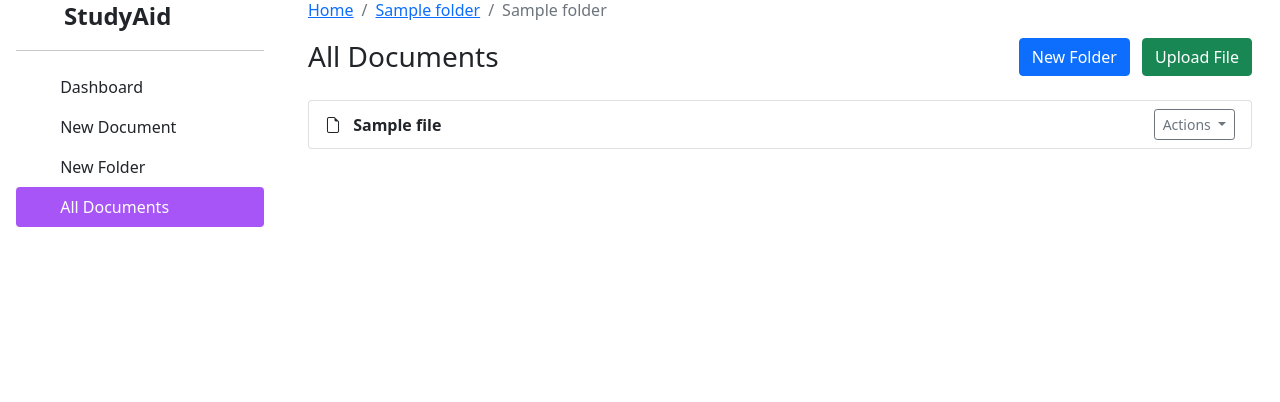
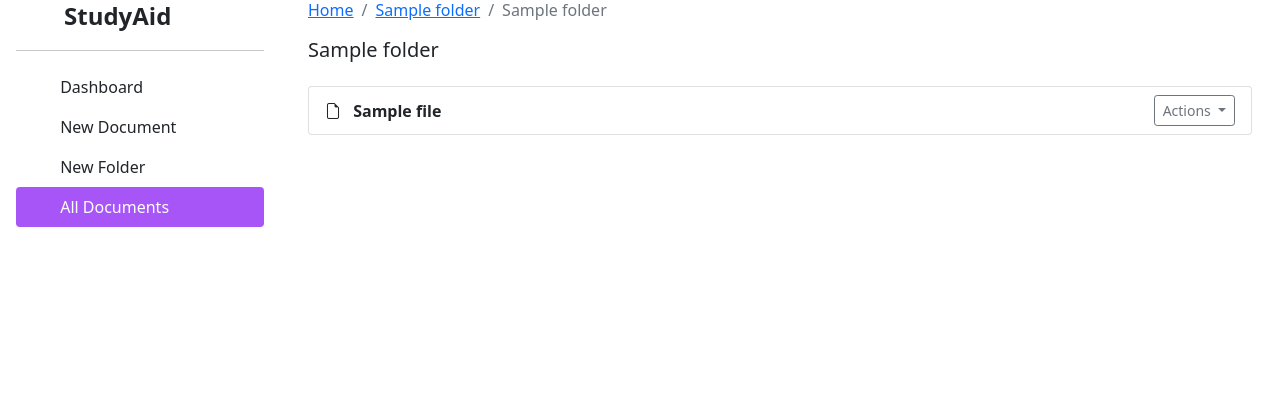
Before and after one commit to clouudo/studyaid, a PHP site: a page that uses app/models/lmModel.php in a window 1280 px wide. Shown: the part 18-420 px from the top of the page. Run offline with PHP 8.4, Linux system fonts and the light colour scheme; the visitor is signed in with stand-in values (Sample User, id 1); tables that the repository leaves empty or names only in its code hold one stand-in row (values such as "Sample post"); classes that the project's autoload settings leave out are loaded by file name.

Commit message:
Delete folder function

```diff
--- a/app/controllers/lmController.php
+++ b/app/controllers/lmController.php
@@ -48,7 +48,7 @@ class LmController
 
             if ($fileContent !== false) {
                 try {
-                    $newFileID = $this->lmModel->uploadFileToGCS($fileContent, $userId, $folderId, $file, $extractedText);
+                    $newFileID = $this->lmModel->uploadFileToGCS($fileContent, $userId, $folderId, $file, $extractedText, $originalFileName);
                     $_SESSION['message'] = "File uploaded successfully!";
                     header('Location: index.php?url=lm/displayDocument&fileID=' . $newFileID);
                     exit();
@@ -216,7 +216,6 @@ class LmController
 
         $userId = $_SESSION['user_id'];
         $folders = $this->lmModel->getFoldersAndFiles($userId)['folders']; // Get only folders
-        error_log("Folders fetched: " . print_r($folders, true));
 
         require_once __DIR__ . '/../views/learningView/newDocument.php';
     }
--- a/app/models/lmModel.php
+++ b/app/models/lmModel.php
@@ -3,6 +3,7 @@
 namespace App\Models;
 
 use App\Config\Database;
+use Error;
 use Google\Cloud\Storage\StorageClient;
 use Ramsey\Uuid\Uuid;
 
@@ -65,7 +66,7 @@ class LmModel
         return $uniqueFileName;
     }
 
-    public function uploadFileToGCS($fileContent, $userId, $folderId, $file, $extractedText)
+    public function uploadFileToGCS($fileContent, $userId, $folderId, $file, $extractedText, $originalFileName = null)
     {
         $fileExtension = pathinfo($file['name'], PATHINFO_EXTENSION);
         $uniqueFileName = $this->generateUniqueFileName($fileExtension);
@@ -81,6 +82,7 @@ class LmModel
         }
 
         $gcsObjectName = 'user_upload/' . $userId . '/content/' . $logicalFolderPath . $uniqueFileName;
+        $fileName =  !empty($originalFileName) ? $originalFileName : $file['name'];
 
         $bucket = $this->storage->bucket($this->bucketName);
         $bucket->upload($fileContent, [
@@ -93,7 +95,7 @@ class LmModel
         $stmt->bindParam(':userID', $userId);
         // Explicitly bind folderID as NULL if it's null, otherwise as INT
         $stmt->bindParam(':folderID', $folderId, $folderId === null ? \PDO::PARAM_NULL : \PDO::PARAM_INT);
-        $stmt->bindParam(':name', $file['name']);
+        $stmt->bindParam(':name', $fileName);
         $stmt->bindParam(':fileType', $fileExtension);
         $stmt->bindParam(':filePath', $gcsObjectName);
         $stmt->bindParam(':extractedText', $extractedText);
@@ -226,6 +228,21 @@ class LmModel
             throw new \Exception("Folder not found or access denied.");
         }
 
+        //GCS Delete Folder
+        $bucket = $this->storage->bucket($this->bucketName);
+        $logicalFolderPath = $this->getLogicalFolderPath($folderId);
+
+        error_log("Folder ID to delete: " . $folderId);
+        error_log("Logical folder path: " . $logicalFolderPath);
+
+        $prefix = 'user_upload/' . $userId . '/content/' . $logicalFolderPath;
+
+        $objects = $bucket->objects(['prefix' => $prefix]);
+        // Delete all objects under the folder
+        foreach($objects as $obj){
+            $obj->delete();
+        }
+
         // Delete the folder
         $deleteQuery = "DELETE FROM folder WHERE folderID = :folderID";
         $deleteStmt = $conn->prepare($deleteQuery);
@@ -235,6 +252,31 @@ class LmModel
 
     public function createFolder($userId, $folderName, $parentFolderId = null)
     {
+        $bucket = $this->storage->bucket($this->bucketName);
+
+        if ($parentFolderId == null) {
+            $gcsFolderName = 'user_upload/' . $userId . '/content/' . $folderName . '/';
+
+            if(!$bucket->object($gcsFolderName)->exists()) {
+                $bucket->upload('', ['name' => $gcsFolderName]);
+            }
+        }
+
+        if($parentFolderId != null) {
+            $parentFolderInfo = $this->getFolderInfo($parentFolderId);
+            error_log("Parent Folder Info: " . print_r($parentFolderInfo, true));
+            if (!$parentFolderInfo) {
+                throw new \Exception("Parent folder not found or access denied.");
+            }
+
+            $logicalPath = $this->getLogicalFolderPath($parentFolderId);
+            $gcsFolderName = 'user_upload/' . $userId . '/content/' . $logicalPath . $folderName . '/';
+
+            if(!$bucket->object($gcsFolderName)->exists()) {
+                $bucket->upload('', ['name' => $gcsFolderName]);
+            }
+        }
+
         $conn = $this->db->connect();
         $query = "INSERT INTO folder (userID, parentFolderId, name) VALUES (:userID, :parentFolderId, :name)";
         $stmt = $conn->prepare($query);
--- a/app/views/learningView/allDocument.php
+++ b/app/views/learningView/allDocument.php
@@ -49,14 +49,9 @@
                         <li class="breadcrumb-item active" aria-current="page"><?php echo htmlspecialchars($currentFolderName ?? 'Home'); ?></li>
                     </ol>
                 </nav>
-
-                <div class="d-flex justify-content-between align-items-center mb-4">
-                    <h3 class="mb-0">All Documents</h3>
-                    <div>
-                        <a href="index.php?url=lm/newFolder" class="btn btn-primary me-2">New Folder</a>
-                        <a href="index.php?url=lm/newDocument" class="btn btn-success">Upload File</a>
-                    </div>
-                </div>
+                <?php if (!empty($currentFolderName)): ?>
+                    <h5 class="mb-4"><?php echo htmlspecialchars($currentFolderName); ?></h5>
+                <?php endif; ?>
 
                 <div class="list-group">
                     <?php if (!empty($fileList['folders']) || !empty($fileList['files'])): ?>
--- a/app/views/learningView/newDocument.php
+++ b/app/views/learningView/newDocument.php
@@ -60,7 +60,7 @@
                         </div>
                     </div>
                     <button type="submit" class="btn btn-primary">Upload</button>
-                    <button type="button" class="btn btn-secondary">Cancel</button>
+                    <button type="button" class="btn btn-secondary" onclick="window.history.back()">Cancel</button>
                 </form>
             </div>
         </main>
--- a/app/views/learningView/newFolder.php
+++ b/app/views/learningView/newFolder.php
@@ -40,7 +40,7 @@
                     <div class="mb-3">
                         <label for="parentFolderId" class="form-label">Add to folder</label>
                         <select class="form-select" id="parentFolderId" name="parentFolderId">
-                            <option value="">No Parent Folder</option>
+                            <option value="">Choose...</option>
                             <?php if (!empty($folders)): ?>
                                 <?php foreach ($folders as $folder): ?>
                                     <option value="<?php echo htmlspecialchars($folder['folderID']); ?>">
```
